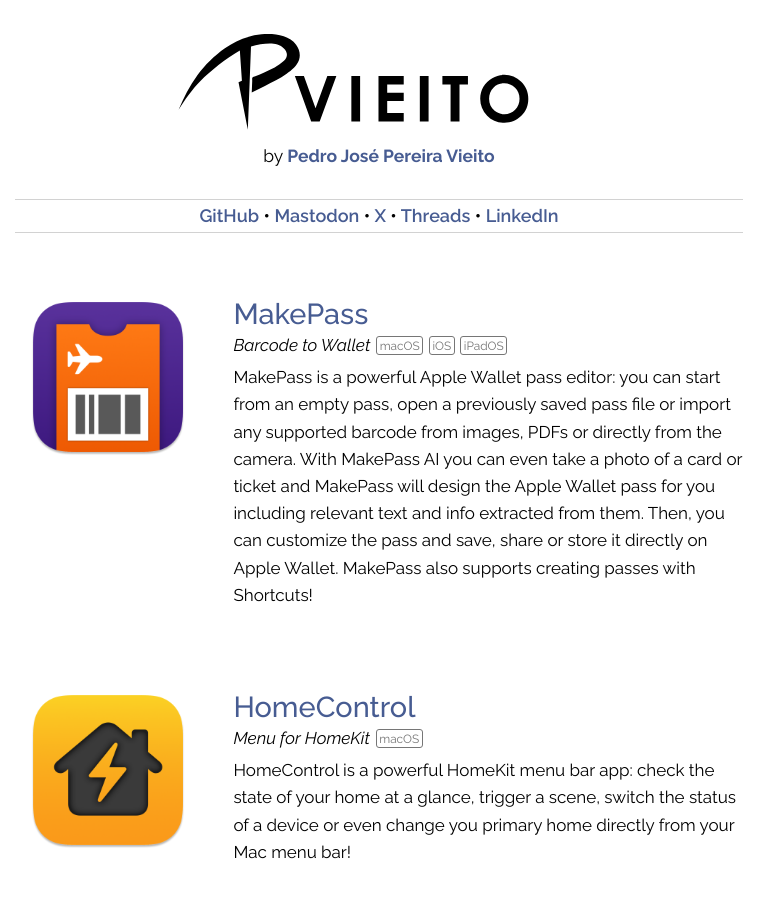
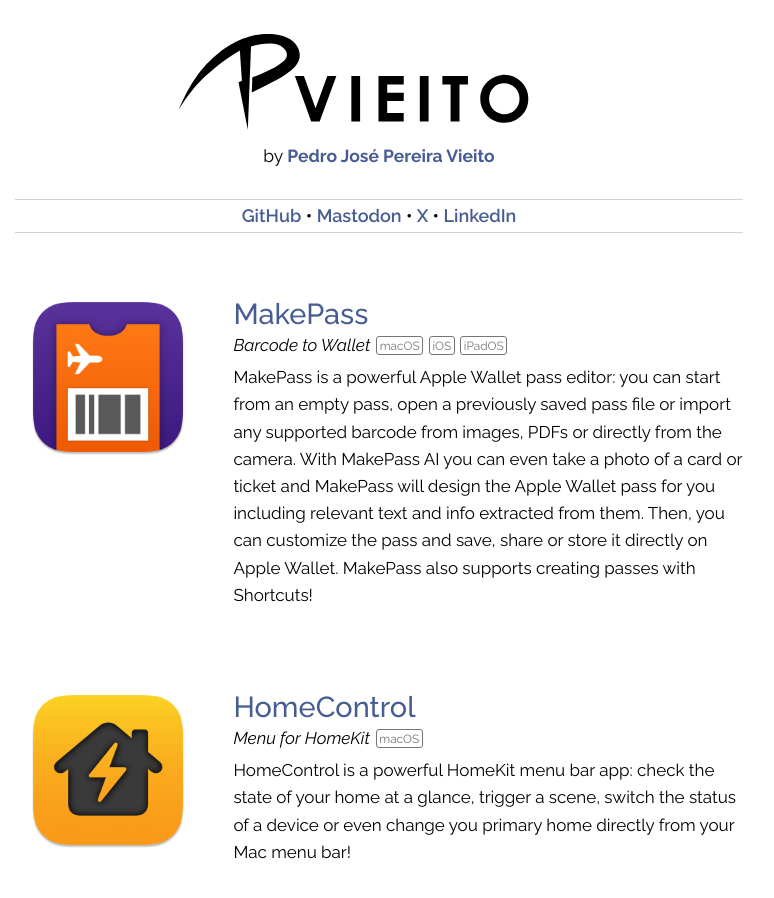
Before and after one commit to pvieito/Blog, a Jekyll site: the page built from index.html, in a window 1280 px wide and 900 px high. Shown: the whole window, without its empty margins (261-1035 px from the left). Built offline with Jekyll 4.4.1, drawn with Linux system fonts in a browser that asks for light colours; the list of posts is cut into pages by our own code; comment, search, counter and statistics services are not loaded.

Commit message:
[Blog] Updated header

```diff
--- a/_layouts/default.html
+++ b/_layouts/default.html
@@ -72,8 +72,6 @@
 					&bull;
 					<a rel="me" href="https://x.com/pvieito">X</a>
 					&bull;
-					<a rel="me" href="https://www.threads.net/@pvieito">Threads</a>
-					&bull;
 					<a rel="me" href="https://www.linkedin.com/in/pvieito/">LinkedIn</a>
 				</nav>
 			</header>
```
